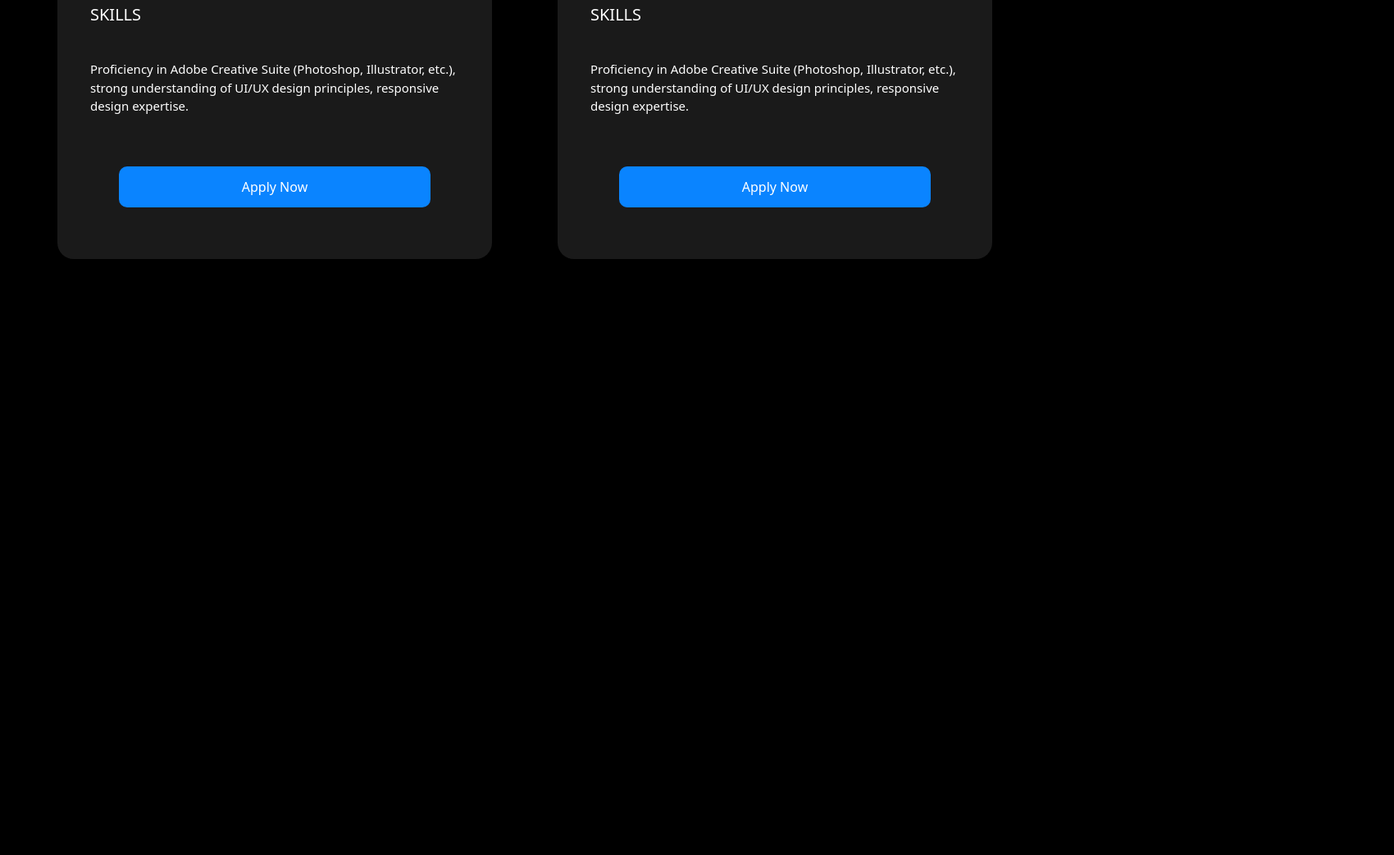
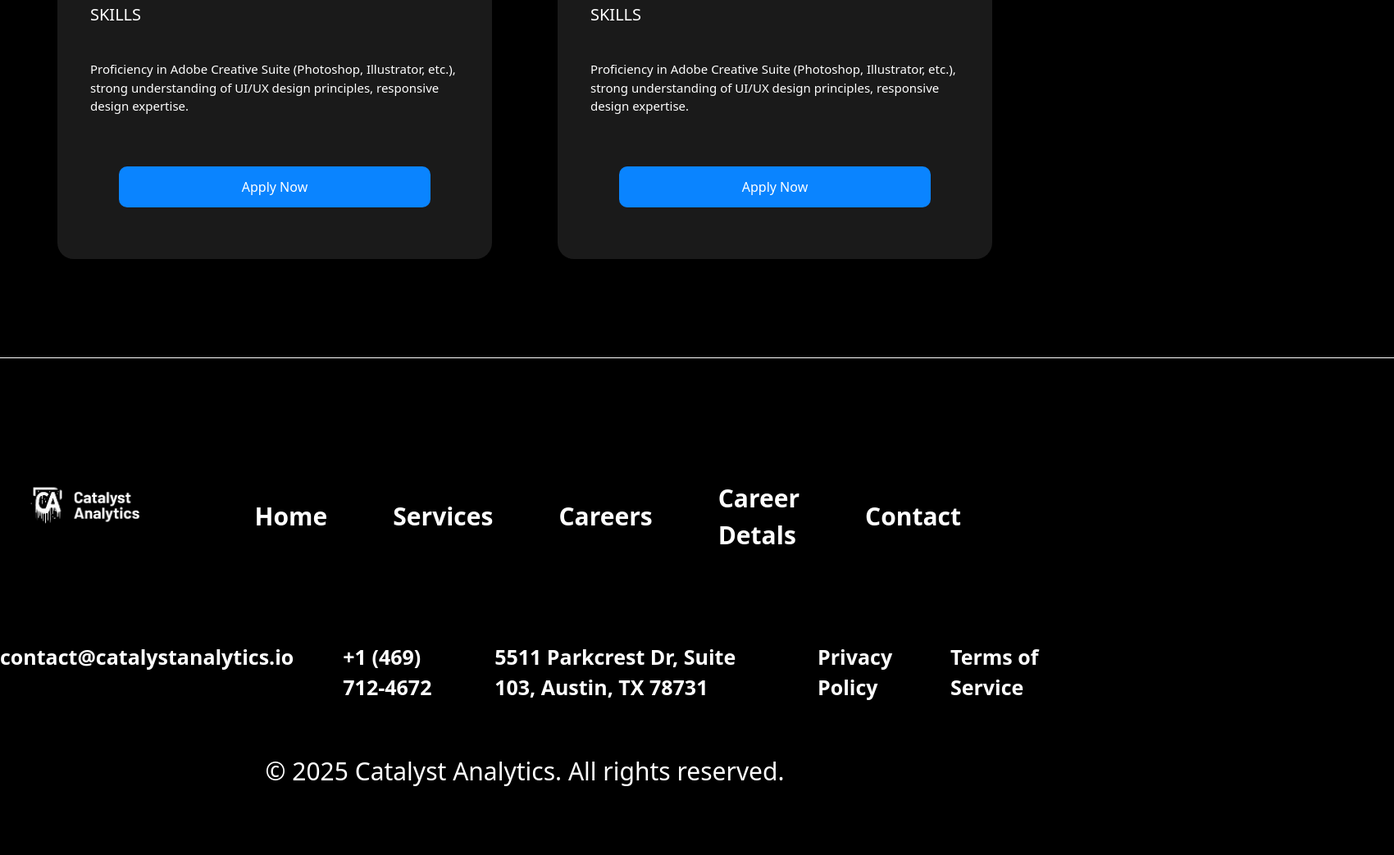
Before and after one commit to Sulaimonov287/exam, a website: page index4.html in a window 1280 px wide. Shown: the part 4511-5554 px from the top of the page at 82% size, 1700 px wide, since content can reach past the window. Before the commit the page ends 4827 px from the top, so only its background shows below. Drawn offline with Linux system fonts and the light colour scheme.

Commit message:
Last change for Page4

```diff
--- a/index4.html
+++ b/index4.html
@@ -217,6 +217,34 @@ Lorem Ipsum is simply dummy text of the printing and typesetting industry. Lore
 </div>
 
 
+<hr class="text-[white] mt-30 lg:w-[1700px] m-auto flex-col lg:flex-row">
+<div class="flex justify-center gap-35 p-7 mt-30 flex-col lg:flex-row ">
+
+        <div>
+            <img class="w-[200px]" src="./src/Logo (3).png" alt="">
+        </div>
+        <div class="text-[white] flex gap-20 items-center flex-col lg:flex-row">
+            <a class="text-[30px] font-bold" href="./index.html">Home</a>
+            <a class="text-[30px] font-bold" href="./index2.html">Services</a>
+            <a class="text-[30px] font-bold" href="./index3.html">Careers</a>
+            <a class="text-[30px] font-bold" href="./index4.html">Career Detals</a>
+            <a class="text-[30px] font-bold" href="./index5.html">Contact</a>
+            <div>
+                <img src="./src/Sub Container.png" alt="">
+            </div>
+        </div>
+    </div>
+
+<div class="flex justify-center gap-15 mt-20 flex-col lg:flex-row">
+    <h1 class="text-[25px] text-[white] font-bold">contact@catalystanalytics.io</h1>
+    <h1 class="text-[25px] text-[white] font-bold">+1 (469) 712-4672</h1>
+    <h1 class="text-[25px] text-[white] font-bold">5511 Parkcrest Dr, Suite 103, Austin, TX 78731</h1>
+    <h1 class="text-[25px] text-[white] font-bold">Privacy Policy</h1>
+    <h1 class="text-[25px] text-[white] font-bold">Terms of Service</h1>
+</div>
+<h1 class="text-[30px] text-[white] text-center mt-15 pb-20">© 2025 Catalyst Analytics. All rights reserved.</h1>
+
+
 
 
 
```
